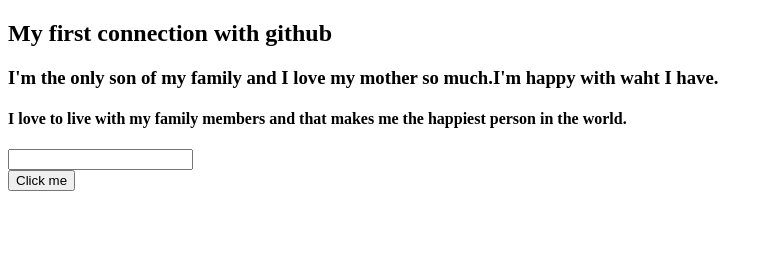
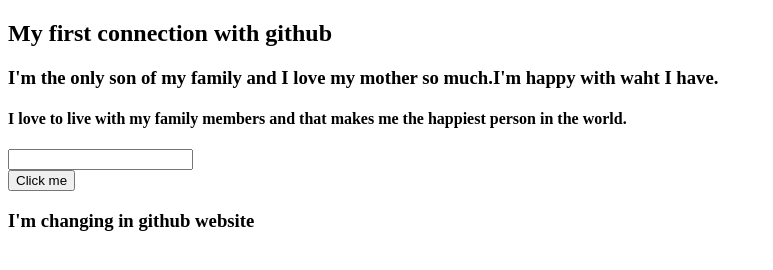
Before and after one commit to SAADAT619/Website-project, a plain HTML site: page index.html in a window 1280 px wide. Shown: the whole page, without its empty margins (0-773 px from the left). Drawn offline with Linux system fonts and the light colour scheme.

Commit message:
Update index.html

```diff
--- a/index.html
+++ b/index.html
@@ -12,5 +12,6 @@
     <input type="text">
     <br>
     <button>Click me</button>
+    <h3>I'm changing in github website</h3>
 </body>
 </html>
```
